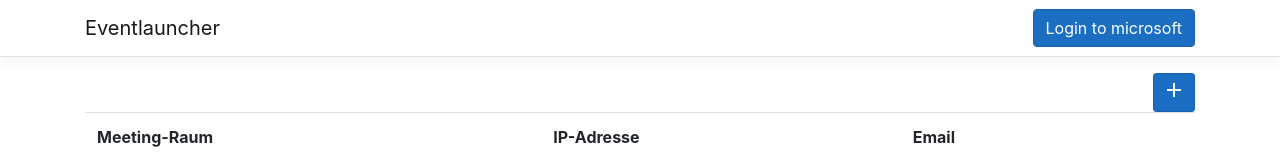
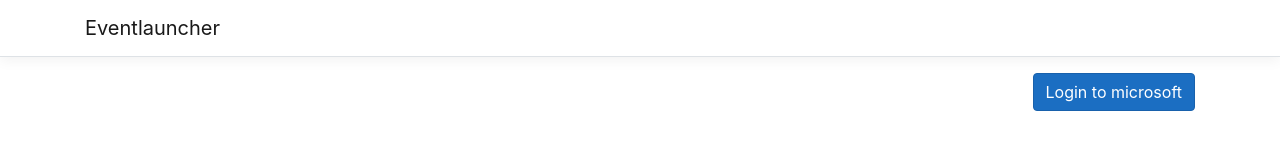
Before and after one commit to ynkf/EventLauncher, an Angular app in the folder Eventlauncher.Web/ClientApp/: page / in a window 1280 px wide. Shown: the top 159 px of the page. Built offline with nearby package versions, Linux system fonts and the light colour scheme; no server answers.

Commit message:
implemented mock login

```diff
--- a/Eventlauncher.Web/ClientApp/src/app/components/home/home.component.html
+++ b/Eventlauncher.Web/ClientApp/src/app/components/home/home.component.html
@@ -1,3 +1,4 @@
+<div *ngIf="isLoggedIn; else ShowLogin">
   <div>
     <button class="btn btn-primary btn-sm icon-btn" style="float: right;" (click)="addData()" [disabled]="isInEdit">
       <i class="material-icons">add</i>
@@ -11,3 +12,7 @@
     (updateEvent)="updateData($event)"
     (deleteEvent)="deleteData($event)"
   ></app-data-table>
+</div>
+<ng-template #ShowLogin>
+  <button class="btn btn-primary" style="float: right;" (click)="login()">Login to microsoft</button>
+</ng-template>
--- a/Eventlauncher.Web/ClientApp/src/app/components/home/home.component.ts
+++ b/Eventlauncher.Web/ClientApp/src/app/components/home/home.component.ts
@@ -13,11 +13,16 @@ export class HomeComponent implements OnInit {
   rooms: Room[];
 
   isInEdit = false;
+  isLoggedIn = false;
 
   constructor(
     private computerService: ComputerService,
     private roomService: RoomService
   ) {}
+
+  login(): void {
+    this.isLoggedIn = true;
+  }
 
   getData(): void {
     this.roomService
--- a/Eventlauncher.Web/ClientApp/src/app/components/nav-menu/nav-menu.component.html
+++ b/Eventlauncher.Web/ClientApp/src/app/components/nav-menu/nav-menu.component.html
@@ -14,7 +14,6 @@
             <div class="navbar-collapse collapse d-sm-inline-flex flex-sm-row-reverse"
                  [ngClass]="{ show: isExpanded }">
             </div>
-            <button class="btn btn-primary" style="float: right;">Login to microsoft</button>
         </div>
     </nav>
 </header>
```
Lines whose indentation alone changed are shown as unchanged.
